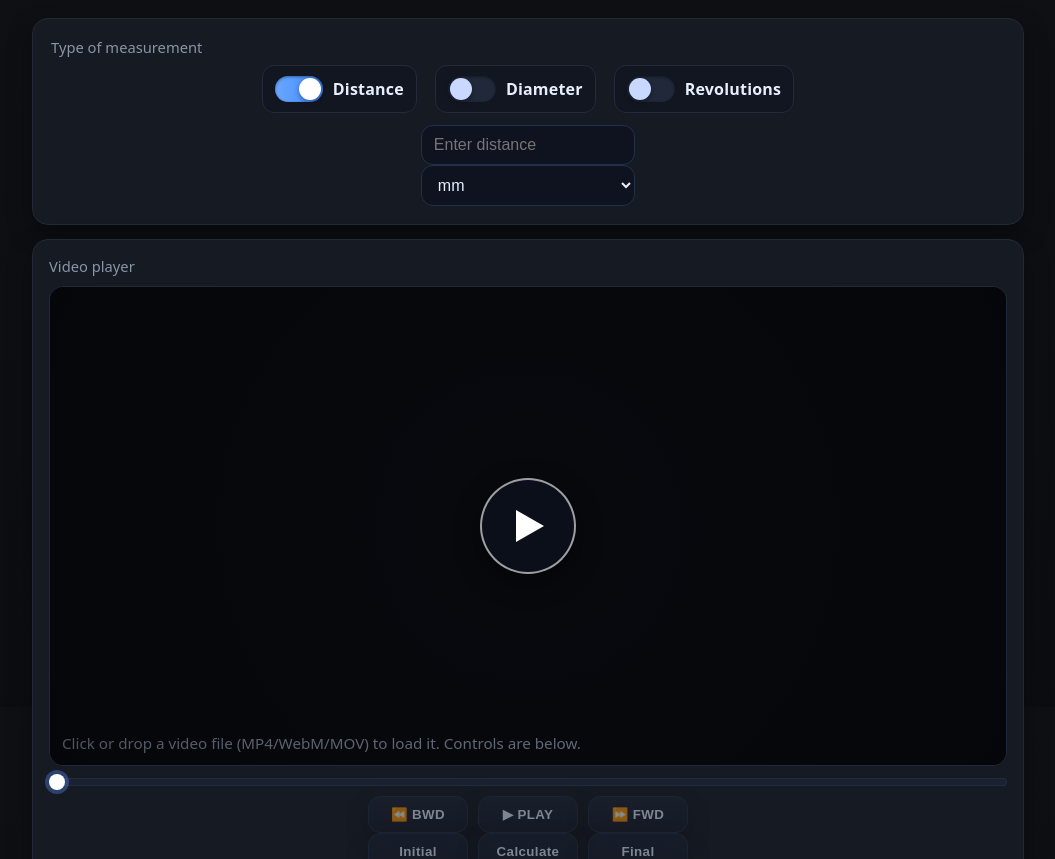
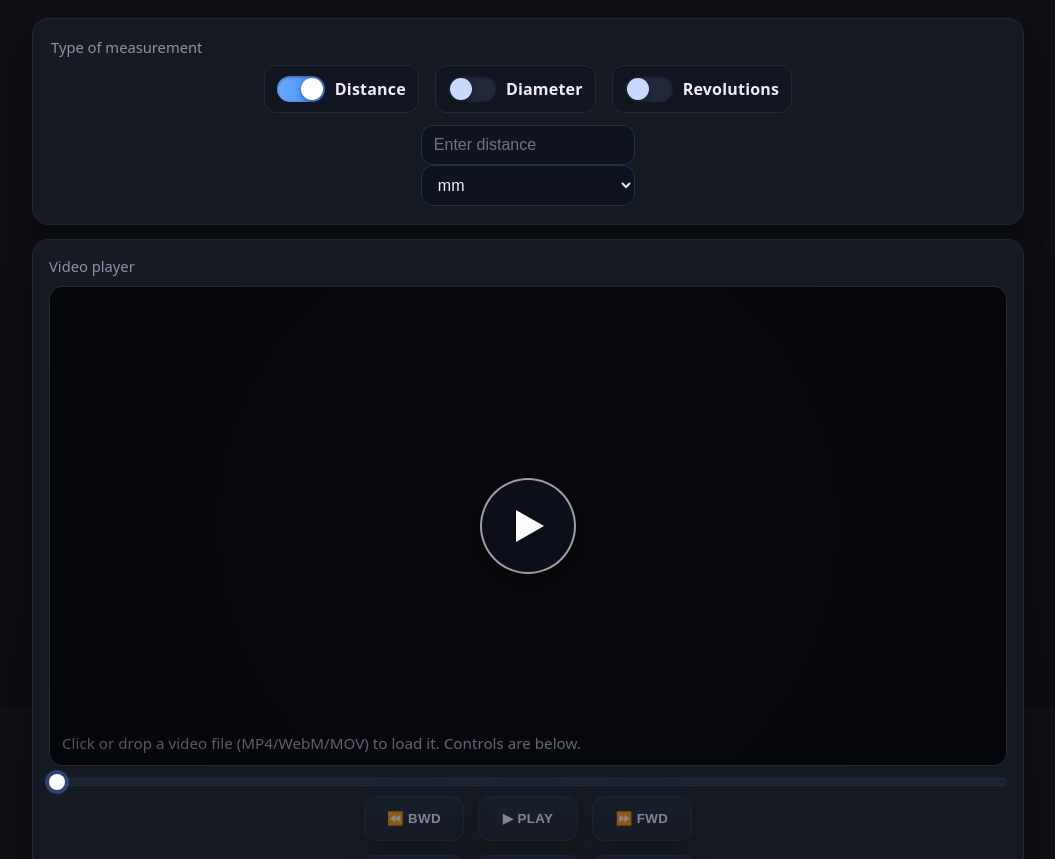
Before and after one commit to FireRayo/VirtualTachometer, a plain HTML site: page VirtualTachometer.html in a window 1280 px wide. Shown: the part 93-952 px from the top of the page, without its empty margins (112-1167 px from the left). Drawn offline with Linux system fonts and the light colour scheme.

Commit message:
para pagina https://firerayo.github.io/VirtualTachometer/

```diff
--- a/VirtualTachometer.html
+++ b/VirtualTachometer.html
@@ -15,7 +15,7 @@
       --accent: #2a3244;
       --shadow: 0 10px 25px rgba(0,0,0,.35);
       --radius: 16px;
-      --btn-gap: 10px;
+      --btn-gap: 14px;
     }
     *{box-sizing:border-box}
     html,body{height:100%}
@@ -41,7 +41,7 @@
       box-shadow:var(--shadow); padding:18px; margin:14px 0; }
 
     /* Horizontal switch groups */
-    .switch-row{display:flex; gap:18px; flex-wrap:wrap; align-items:center; justify-content:center}
+    .switch-row{display:flex; gap:16px; flex-wrap:wrap; align-items:center; justify-content:center}
 
     /* Accessible radio-as-switch */
     .switch{
@@ -85,7 +85,8 @@
 
     /* Controls */
     .controls{ display:flex; gap: var(--btn-gap); justify-content:center; }
-    .btn{ padding:10px 16px; border-radius:12px; border:1px solid #223049; background:linear-gradient(180deg,#1b2334,#151b29); color:#eaf2ff; font-weight:700; letter-spacing:.4px;
+    .controls + .controls{margin-top: var(--btn-gap);}
+    .btn{ padding:14px 20px; border-radius:12px; border:1px solid #223049; background:linear-gradient(180deg,#1b2334,#151b29); color:#eaf2ff; font-weight:700; letter-spacing:.4px;
       box-shadow:var(--shadow); cursor:pointer; min-width:100px; text-align:center; transition: transform .08s ease, background .18s ease, border-color .18s ease;
     }
     .btn:disabled{ opacity:.5; cursor:not-allowed; }
```
Also changed, not shown: index.html (+4 -3 lines), 1 other file.
